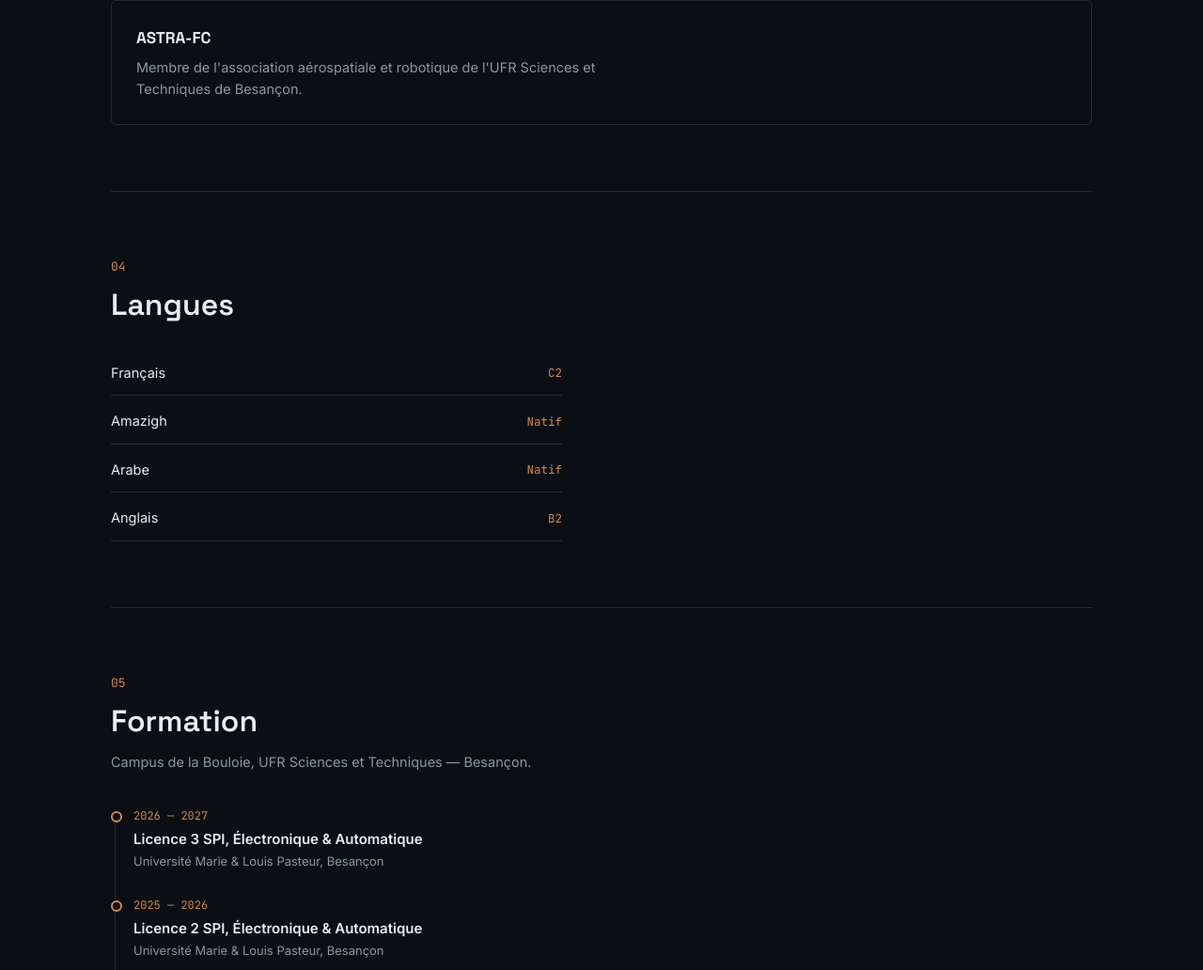
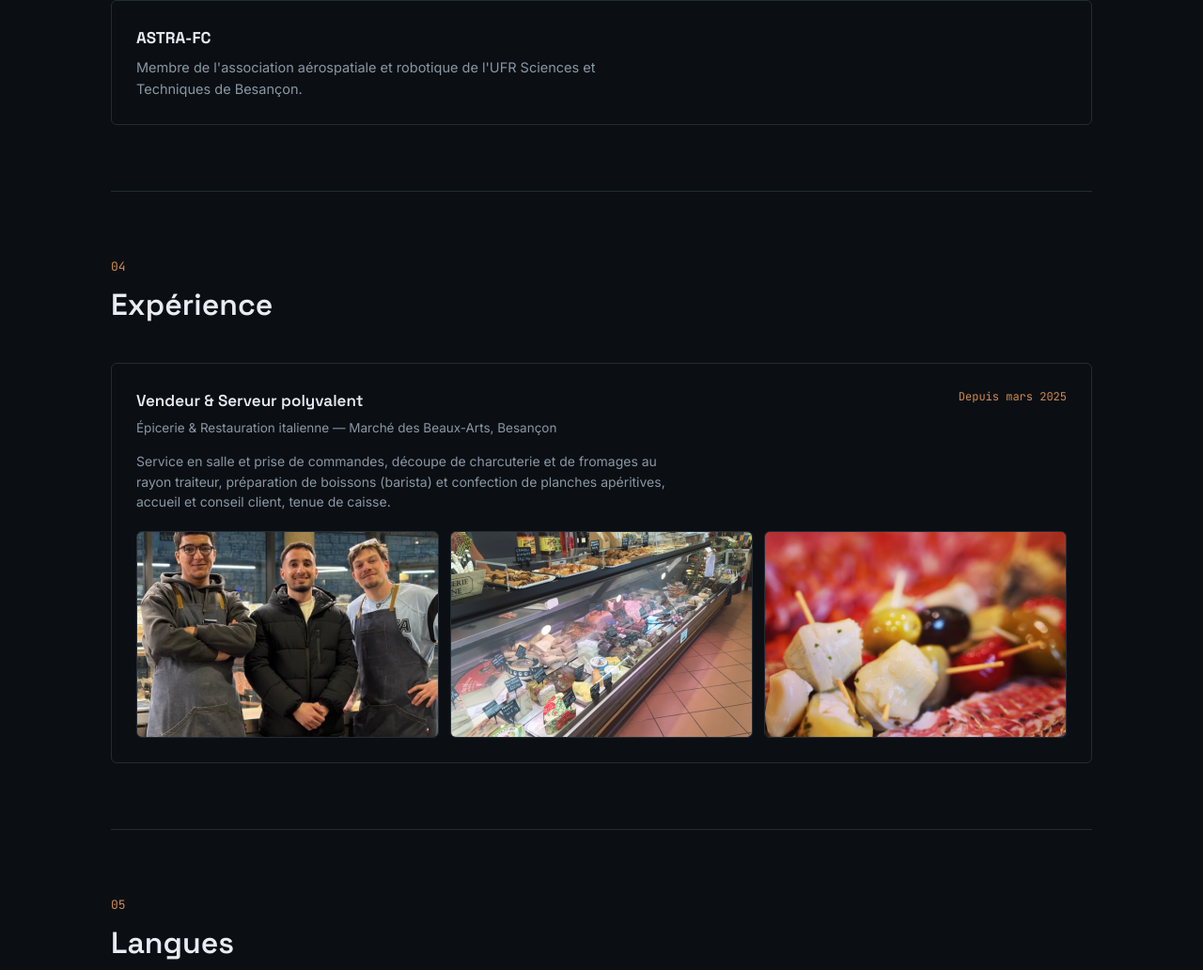
Before and after one commit to Jugurtha25/Jugurtha25.github.io, a plain HTML site: page index.html in a window 1280 px wide. Shown: the part 2332-3364 px from the top of the page at 94% size. Drawn offline with Linux system fonts and the light colour scheme.

Commit message:
Ajoute la section Experience (vendeur/serveur, Marche des Beaux-Arts)

```diff
--- a/index.html
+++ b/index.html
@@ -166,6 +166,17 @@
   .engage{ border:1px solid var(--line); border-radius:6px; padding:26px; }
   .engage h3{ font-family:'Space Grotesk', sans-serif; font-size:17px; margin-bottom:8px; }
   .engage p{ color:var(--muted); font-size:14.5px; max-width:60ch; }
+
+  /* Expérience */
+  .exp-card{ border:1px solid var(--line); border-radius:6px; padding:26px; }
+  .exp-top{ display:flex; justify-content:space-between; gap:10px; margin-bottom:6px; flex-wrap:wrap; }
+  .exp-title{ font-family:'Space Grotesk', sans-serif; font-weight:600; font-size:17px; }
+  .exp-tag{ font-family:'JetBrains Mono', monospace; font-size:12px; color:var(--accent); white-space:nowrap; }
+  .exp-place{ color:var(--muted); font-size:13.5px; margin-bottom:14px; }
+  .exp-desc{ color:var(--muted); font-size:14px; max-width:65ch; margin-bottom:20px; }
+  .exp-gallery{ display:grid; gap:12px; grid-template-columns:1fr; }
+  @media(min-width:700px){ .exp-gallery{ grid-template-columns:repeat(3,1fr); } }
+  .exp-gallery img{ width:100%; height:220px; object-fit:cover; border-radius:6px; border:1px solid var(--line); display:block; }
 
   /* Langues */
   .lang-list{ display:grid; gap:16px; max-width:480px; }
@@ -382,10 +393,31 @@
     </div>
   </section>
 
+  <!-- EXPERIENCE -->
+  <section class="block" id="experience">
+    <div class="sec-head">
+      <div class="sec-num mono">04</div>
+      <h2 class="sec-title">Expérience</h2>
+    </div>
+    <div class="exp-card">
+      <div class="exp-top">
+        <div class="exp-title">Vendeur &amp; Serveur polyvalent</div>
+        <div class="exp-tag mono">Depuis mars 2025</div>
+      </div>
+      <div class="exp-place">Épicerie &amp; Restauration italienne — Marché des Beaux-Arts, Besançon</div>
+      <p class="exp-desc">Service en salle et prise de commandes, découpe de charcuterie et de fromages au rayon traiteur, préparation de boissons (barista) et confection de planches apéritives, accueil et conseil client, tenue de caisse.</p>
+      <div class="exp-gallery">
+        <img src="experience/equipe.jpg" alt="Avec mes collègues à l'épicerie">
+        <img src="experience/comptoir.jpg" alt="Comptoir traiteur de l'épicerie">
+        <img src="experience/planche.jpg" alt="Planche apéritive préparée pour un client">
+      </div>
+    </div>
+  </section>
+
   <!-- LANGUES -->
   <section class="block" id="langues">
     <div class="sec-head">
-      <div class="sec-num mono">04</div>
+      <div class="sec-num mono">05</div>
       <h2 class="sec-title">Langues</h2>
     </div>
     <div class="lang-list">
@@ -399,7 +431,7 @@
   <!-- FORMATION -->
   <section class="block" id="formation">
     <div class="sec-head">
-      <div class="sec-num mono">05</div>
+      <div class="sec-num mono">06</div>
       <h2 class="sec-title">Formation</h2>
       <p class="sec-sub">Campus de la Bouloie, UFR Sciences et Techniques — Besançon.</p>
     </div>
@@ -437,7 +469,7 @@
   <!-- CONTACT -->
   <section class="block" id="contact">
     <div class="sec-head">
-      <div class="sec-num mono">06</div>
+      <div class="sec-num mono">07</div>
       <h2 class="sec-title">Contact</h2>
     </div>
     <div class="contact-grid">
```
